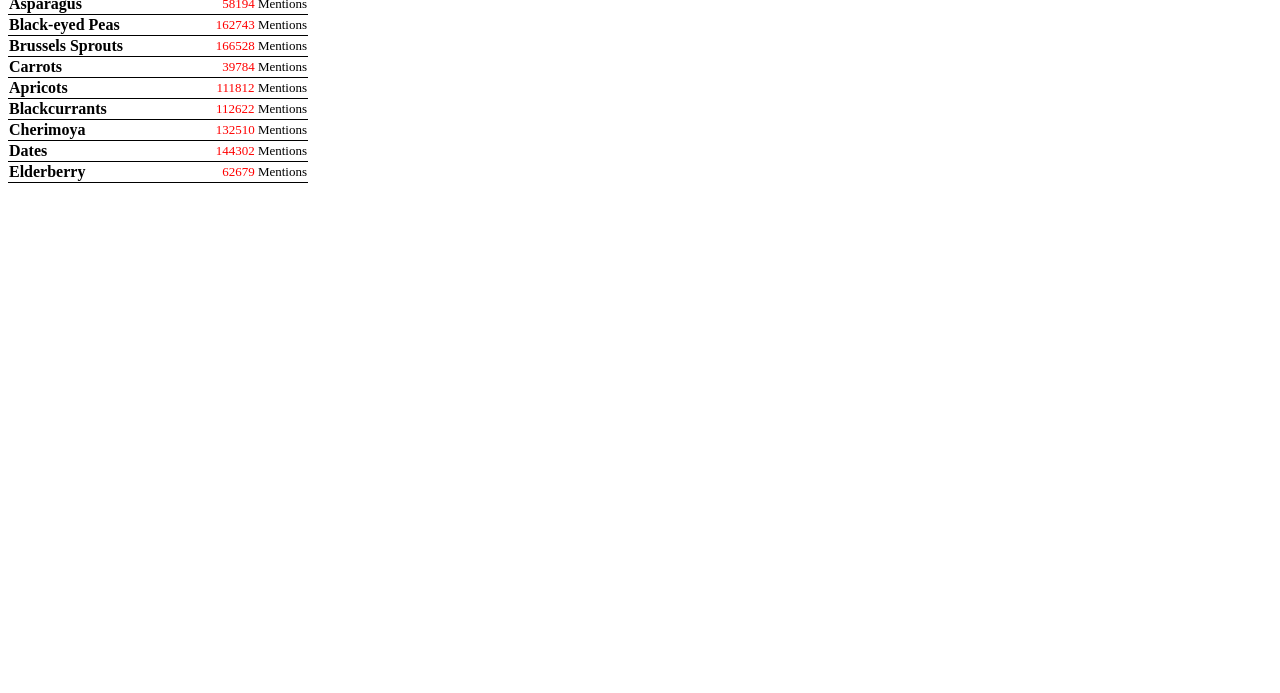
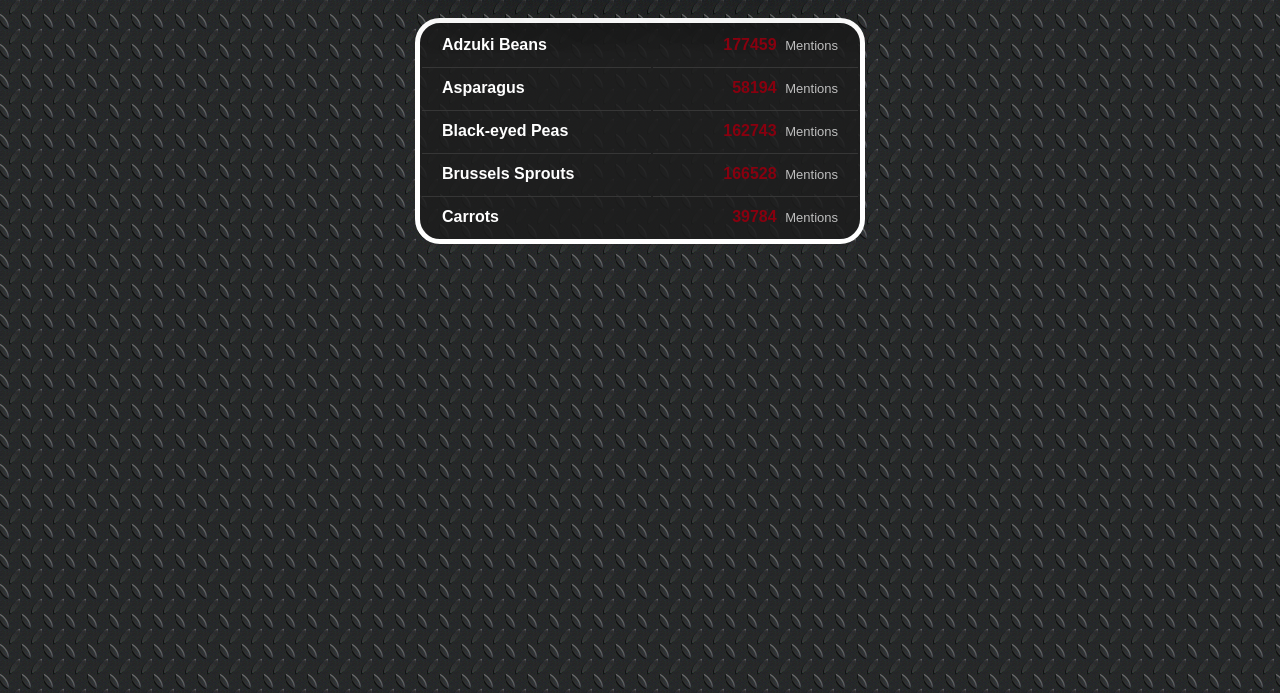
Before and after one commit to cschwendiman/spredfast-produceproductions, a plain HTML site: page index.html in a window 1280 px wide. Shown: the part 107-800 px from the top of the page. Drawn offline with nearby package versions, Linux system fonts and the light colour scheme.

Commit message:
add hardcore style
also truncated results to 5 and altered how table is generated

```diff
--- a/css/style.css
+++ b/css/style.css
@@ -1,21 +1,51 @@
-table#leaderboard {
-    border-collapse: collapse;
-    width: 300px;
+body {
+    background-image: url('../background.png');
+    text-align: center;
+    font-family: sans-serif;
 }
 
-table#leaderboard tr {
-    border-bottom: 1px solid black;
+h1 {
+    color: #BEBEBE;
+    text-shadow: 0 0 80px #000000;
+    font-size: 50px;
+}
+
+table#leaderboard {
+    margin: 0 auto;
+    width: 100%;
+    max-width: 450px;
+    background-color: rgba(29, 29, 29, 0.85);
+    color: #FFFFFF;
+    border: 5px solid white;
+    border-radius: 25px;
+}
+
+table#leaderboard tr + tr td {
+    border-top: 1px solid #363636;
+}
+
+table#leaderboard td {
+    padding: 0px 20px;
+    height: 40px;
+    vertical-align: middle;
 }
 
 table#leaderboard td.produce-name {
+    text-align: left;
     font-weight: bold;
+    font-size: 16px;
 }
 
 table#leaderboard td.mentions {
     text-align: right;
-    font-size: small;
+    font-size: 13px;
+    line-height: 16px;
+    color: #BEBEBE;
 }
 
 table#leaderboard td.mentions span {
-    color: red;
+    font-weight: bold;
+    font-size: 16px;
+    color: #88000F;
+    padding-right: 5px;
 }
--- a/index.html
+++ b/index.html
@@ -18,22 +18,6 @@
 
   <h1>Hardcore Produce</h1>
 
-  <table id="leaderboard">
-    <tr>
-      <td class="produce-name">Produce 1</td>
-      <td class="mentions"><span>9999</span> Mentions</td>
-    </tr>
-    <tr>
-      <td class="produce-name">Produce 2</td>
-      <td class="mentions"><span>9999</span> Mentions</td>
-    </tr>
-    <tr>
-      <td class="produce-name">Produce 3</td>
-      <td class="mentions"><span>9999</span> Mentions</td>
-    </tr>
-  </table>
-
-
     <!-- JS -->
     <script src="//ajax.googleapis.com/ajax/libs/jquery/1.9.1/jquery.min.js"></script>
     <script src="./js/api.js"></script>
--- a/js/script.js
+++ b/js/script.js
@@ -24,11 +24,14 @@ var ProduceProductions = {
             produce.sort(function (a, b) {
                 return a.count < b.count;
             });
-            var newtable = "";
+            produce.splice(5);
+            var newtable = "<table id='leaderboard'>";
             $.each(produce, function (i, p) {
                 newtable += "<tr><td class='produce-name'>" + p.name + "</td><td class='mentions'><span>" + p.count + "</span> Mentions</td></tr>";
             });
-            $(this.leaderboard_selector).html(newtable);
+            newtable += "</table>";
+            $(this.leaderboard_selector).remove();
+            $('h1').after(newtable);
         }
 
     }
```
Also changed, not shown: background.png (added).
